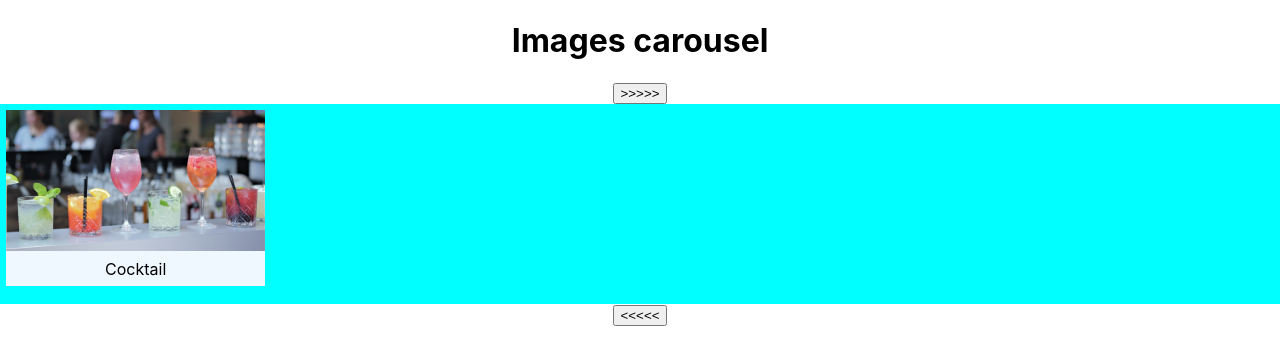
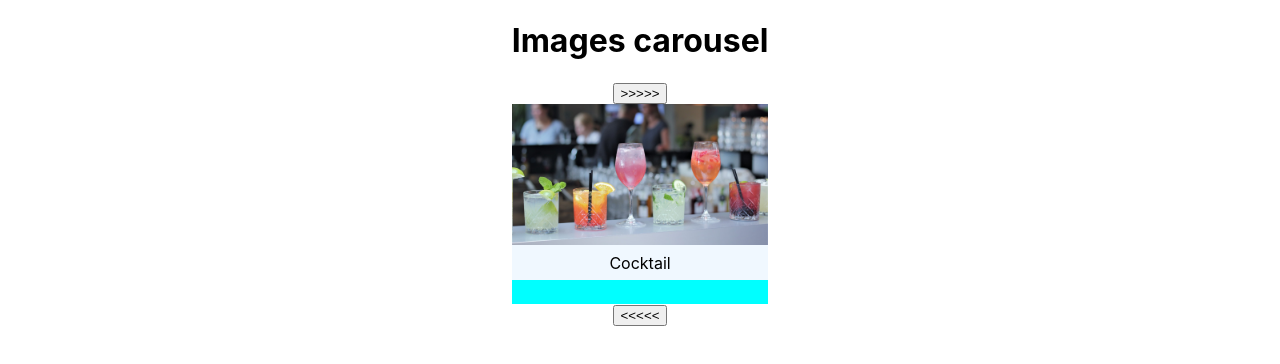
Before and after one commit to arielgomez-py/images-carousel, a React (Create React App) app: page / in a window 1280 px wide. Shown: the top 364 px of the page. Built offline with nearby package versions, Linux system fonts and the light colour scheme.

Commit message:
Add transition effect

```diff
--- a/src/App.js
+++ b/src/App.js
@@ -15,8 +15,10 @@ function App(props) {
     if (currentIndex === cards.length - 1) {
       setCurrentIndex(0);
     } else {
-      setCurrentIndex(currentIndex + 1);
       setMoving("moving-next");
+      setTimeout(() => {
+        setCurrentIndex(currentIndex + 1);
+      }, 500);
     }
   };
 
@@ -25,8 +27,10 @@ function App(props) {
     if (currentIndex === 0) {
       setCurrentIndex(cards.length - 1);
     } else {
-      setCurrentIndex(currentIndex - 1);
       setMoving("moving-prev");
+      setTimeout(() => {
+        setCurrentIndex(currentIndex - 1);
+      }, 500);
     }
   };
   return (
@@ -37,6 +41,7 @@ function App(props) {
         image={cards[currentIndex].src}
         description={cards[currentIndex].description}
         movingCard={moving}
+        setMoving={setMoving}
       />
       <Button onClick={handlePrev} span="<<<<<" />
     </div>
--- a/src/Card/Card.css
+++ b/src/Card/Card.css
@@ -1,11 +1,10 @@
 .card {
     height: 88%;
-    min-width: 20%;
-    margin: 6px;
+    min-width: 100%;
     background-color: aliceblue;
     display: flex;
     flex-direction: column;
-    transition: transform 0.5s ease;
+
 }
 
 img {
@@ -20,9 +19,11 @@ p {
 
 .moving-next {
     transform: translateX(100%);
+    transition: transform 0.5s ease;
 
 }
 
 .moving-prev {
     transform: translateX(-100%);
+    transition: transform 0.5s ease;
 }
--- a/src/Card/Card.js
+++ b/src/Card/Card.js
@@ -2,8 +2,17 @@ import React, { useEffect, useState } from "react";
 import "./Card.css";
 
 const Card = (props) => {
+  const [transition, seTtransition] = useState(null);
+
+  useEffect(() => {
+    seTtransition(props.movingCard);
+    setTimeout(() => {
+      props.setMoving("");
+    }, 500);
+  }, [props.movingCard]);
+
   return (
-    <article className={`card ${props.movingCard}`}>
+    <article className={`card ${transition}`}>
       <img src={props.src} />
       <p>{props.description}</p>
     </article>
--- a/src/Carousel/Carousel.css
+++ b/src/Carousel/Carousel.css
@@ -1,11 +1,12 @@
 .cardsContainer {
     background-color: aqua;
     height: 200px;
-    width: 100%;
+    width: 20%;
     display: flex;
     flex-direction: row;
     /*overflow-x: scroll;*/
     overflow: hidden;
+    margin: 0 auto;
 }
 
 /*.cardsContainer::-webkit-scrollbar {
--- a/src/Carousel/Carousel.js
+++ b/src/Carousel/Carousel.js
@@ -4,11 +4,12 @@ import Card from "../Card/Card";
 
 const Carousel = (props) => {
   return (
-    <div key={props.index} className="cardsContainer">
+    <div className="cardsContainer">
       <Card
         src={props.image}
         description={props.description}
         movingCard={props.movingCard}
+        setMoving={props.setMoving}
       />
     </div>
   );
```
